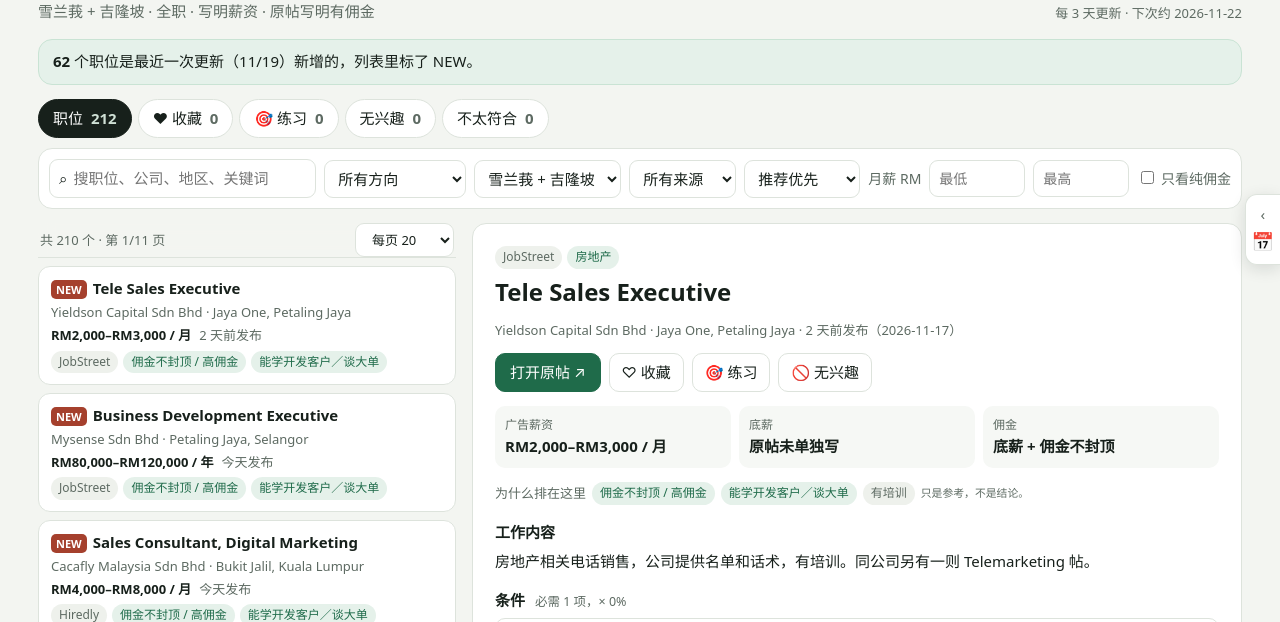
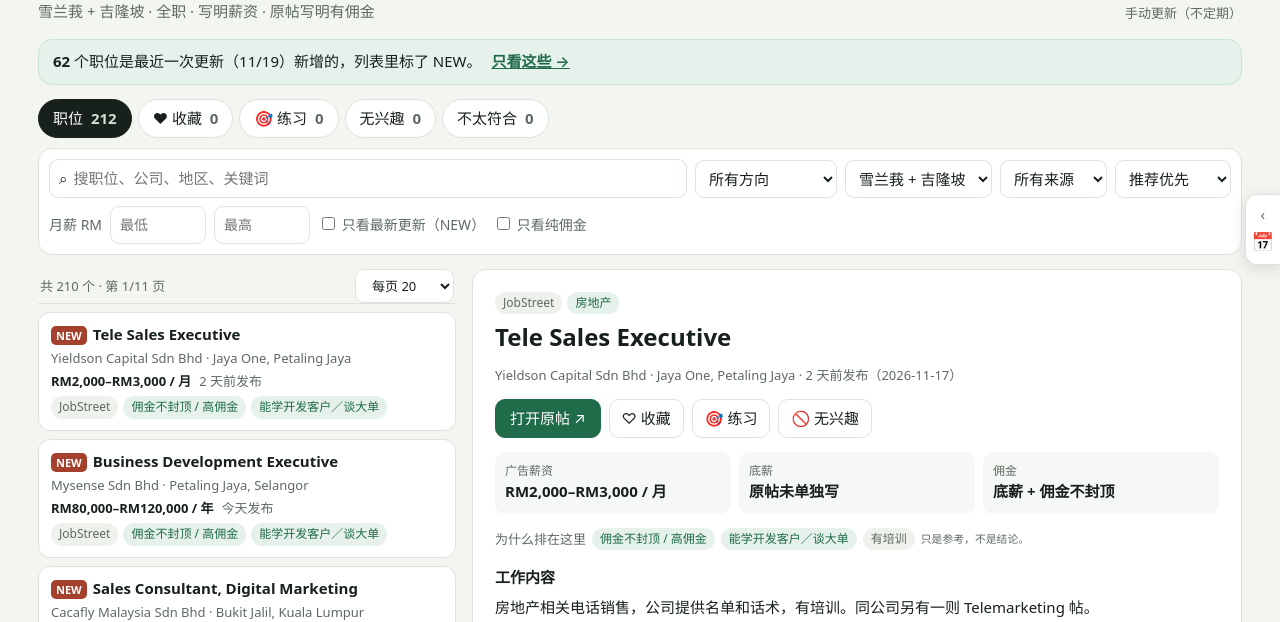
Before and after one commit to BonzkBonzk/selangor-sales-jobs, a plain HTML site: page index.html in a window 1280 px wide. Shown: the part 126-748 px from the top of the page. Drawn offline with Linux system fonts and the light colour scheme.

Commit message:
Add 'only latest update' filter; show manual update cadence
Co-Authored-By: Claude Opus 5.5 <noreply@anthropic.com>
Claude-Session: https://claude.ai/code/session_01AFi78T5DxZoGzZnnp7QvY7

```diff
--- a/app.js
+++ b/app.js
@@ -52,7 +52,7 @@
   const readOnly = () => { try { const c = JSON.parse(localStorage.getItem('ssd.sync')); return !!(c && c.owner && c.owner !== store.profile); } catch { return false; } };
 
   /* ---------- 数据 ---------- */
-  let data = { jobs:[] }, byUrl = new Map(), tab = 'list', selected = '', page = 0, jumpTo = false;
+  let data = { jobs:[] }, latestBatch = '', byUrl = new Map(), tab = 'list', selected = '', page = 0, jumpTo = false;
 
   const CATS = {
     KH: { '':'所有方向', energy:'能源 / Solar', b2b:'企业销售 / B2B', retail:'门店 / 展厅', property:'房地产', auto:'汽车', digital:'数码 / 科技', finance:'金融 / 保险', education:'教育 / 招生', other:'其他销售' },
@@ -164,6 +164,7 @@
     if (f.area === 'other' && inKLV) return false;
     if (f.cat && classify(j) !== f.cat) return false;
     if (f.src && j.source !== f.src) return false;
+    if (f.latest && !(latestBatch && j.batch === latestBatch)) return false;
     if (!isJW() && f.only && j.commissionType !== 'only') return false;
     if (f.min || f.max) {
       const r = payRange(j.salary);
@@ -225,6 +226,7 @@
     $('f-sort').value = f.sort || 'score';
     $('f-min').value = f.min || ''; $('f-max').value = f.max || '';
     $('f-only').checked = !!f.only;
+    $('f-latest').checked = !!f.latest;
     $('q').value = f.q || '';
 
     const g = groups();
@@ -237,7 +239,7 @@
       : (sc.get(b.url).score - sc.get(a.url).score) || (b.postedAt || '').localeCompare(a.postedAt || ''));
     if (tab === 'fav' || tab === 'prac') rows.sort((a,b) => (p[tab][b.url]?.at || '').localeCompare(p[tab][a.url]?.at || ''));
 
-    const latest = data.jobs.reduce((m, j) => (j.batch || '') > m ? j.batch : m, '');
+    const latest = latestBatch;
     const isNewJob = j => !!latest && j.batch === latest;
     const per = f.per ?? 20, pages = per ? Math.max(1, Math.ceil(rows.length / per)) : 1;
     if (jumpTo && per) { const ix = rows.findIndex(j => j.url === selected); if (ix >= 0) page = Math.floor(ix / per); }
@@ -272,11 +274,11 @@
     renderCal();
 
     const upd = data.updatedAt ? new Date(data.updatedAt).toLocaleString('zh-MY', { timeZone:'Asia/Kuala_Lumpur', month:'numeric', day:'numeric', hour:'2-digit', minute:'2-digit' }) : '—';
-    $('meta').innerHTML = `<span id="sync-badge" title="${esc(syncStatus)}">${syncCfg ? (syncStatus.startsWith('已同步') ? '⟳ 已同步' + (syncCfg.owner ? '（我是 ' + syncCfg.owner + '）' : '') : '⚠ 未同步') : ''}</span><span>资料更新：${esc(upd)}</span><span>每 3 天更新${data.nextUpdate ? ' · 下次约 ' + esc(data.nextUpdate) : ''}</span>`;
+    $('meta').innerHTML = `<span id="sync-badge" title="${esc(syncStatus)}">${syncCfg ? (syncStatus.startsWith('已同步') ? '⟳ 已同步' + (syncCfg.owner ? '（我是 ' + syncCfg.owner + '）' : '') : '⚠ 未同步') : ''}</span><span>资料更新：${esc(upd)}</span><span>手动更新（不定期）</span>`;
     const newCount = g.list.filter(isNewJob).length;
     const latestTxt = latest ? new Date(latest).toLocaleDateString('zh-MY', { timeZone:'Asia/Kuala_Lumpur', month:'numeric', day:'numeric' }) : '';
     $('news').hidden = !newCount;
-    $('news').innerHTML = newCount ? `<b>${newCount}</b> 个职位是最近一次更新（${esc(latestTxt)}）新增的，列表里标了 NEW。` : '';
+    $('news').innerHTML = newCount ? `<b>${newCount}</b> 个职位是最近一次更新（${esc(latestTxt)}）新增的，列表里标了 NEW。 <button class="linkbtn" data-latest="${f.latest ? '0' : '1'}">${f.latest ? '显示全部职位' : '只看这些 →'}</button>` : '';
   }
 
   function renderDetail(j) {
@@ -507,6 +509,8 @@
   bindF('q','q'); bindF('f-cat','cat'); bindF('f-area','area'); bindF('f-src','src'); bindF('f-sort','sort');
   bindF('f-min','min', e => +e.target.value || 0); bindF('f-max','max', e => +e.target.value || 0);
   bindF('f-only','only', e => e.target.checked);
+  bindF('f-latest','latest', e => e.target.checked);
+  $('news').addEventListener('click', e => { const b = e.target.closest('[data-latest]'); if (!b) return; P().f.latest = b.dataset.latest === '1'; tab = 'list'; page = 0; save(); render(); });
   document.querySelectorAll('[data-profile]').forEach(b => b.onclick = () => { store.profile = b.dataset.profile; save(); selected = ''; page = 0; purge(); render(); });
   document.querySelectorAll('[data-tab]').forEach(b => b.onclick = () => { tab = b.dataset.tab; selected = ''; page = 0; render(); });
   $('list').addEventListener('click', e => {
@@ -664,7 +668,7 @@
   document.addEventListener('visibilitychange', () => { if (document.visibilityState === 'visible') syncNow(); });
 
   fetch('jobs.json', { cache:'no-cache' }).then(r => r.json()).then(d => {
-    data = d; byUrl = new Map(d.jobs.map(j => [j.url, j]));
+    data = d; byUrl = new Map(d.jobs.map(j => [j.url, j])); latestBatch = d.jobs.reduce((m, j) => (j.batch || '') > m ? j.batch : m, '');
     const srcs = [...new Set(d.jobs.map(j => j.source))].sort();
     $('f-src').innerHTML = '<option value="">所有来源</option>' + srcs.map(s => `<option>${esc(s)}</option>`).join('');
     for (const pr of ['KH','JW']) { const keep = store.profile; store.profile = pr; const p = P(); if (!p.lastVisit || Date.now() - Date.parse(p.lastVisit) > 6 * 3600000) { p.prevVisit = p.lastVisit || ''; p.lastVisit = new Date().toISOString(); } purge(); store.profile = keep; }
--- a/index.html
+++ b/index.html
@@ -48,6 +48,7 @@
       <input id="f-min" type="number" min="0" step="500" placeholder="最低" aria-label="最低月薪">
       <input id="f-max" type="number" min="0" step="500" placeholder="最高" aria-label="最高月薪">
 
+      <label><input id="f-latest" type="checkbox"> 只看最新更新（NEW）</label>
       <label id="only-comm-wrap"><input id="f-only" type="checkbox"> 只看纯佣金</label>
     </div>
   </section>
--- a/style.css
+++ b/style.css
@@ -134,3 +134,4 @@ dialog::backdrop{background:rgba(20,28,24,.4)}
   body.dopen .d-back{display:block;position:sticky;top:0;z-index:2;width:calc(100% + 32px);margin:0 -16px 6px;text-align:left;border:0;border-bottom:1px solid var(--line);background:rgba(255,255,255,.96);padding:12px 16px;font-size:15px;color:var(--brand);font-weight:600}
   body.dopen #cal{display:none}
 }
+.linkbtn{background:none;border:0;padding:0 0 0 6px;color:var(--brand,#1a7f5a);font:inherit;font-weight:600;cursor:pointer;text-decoration:underline}
```
